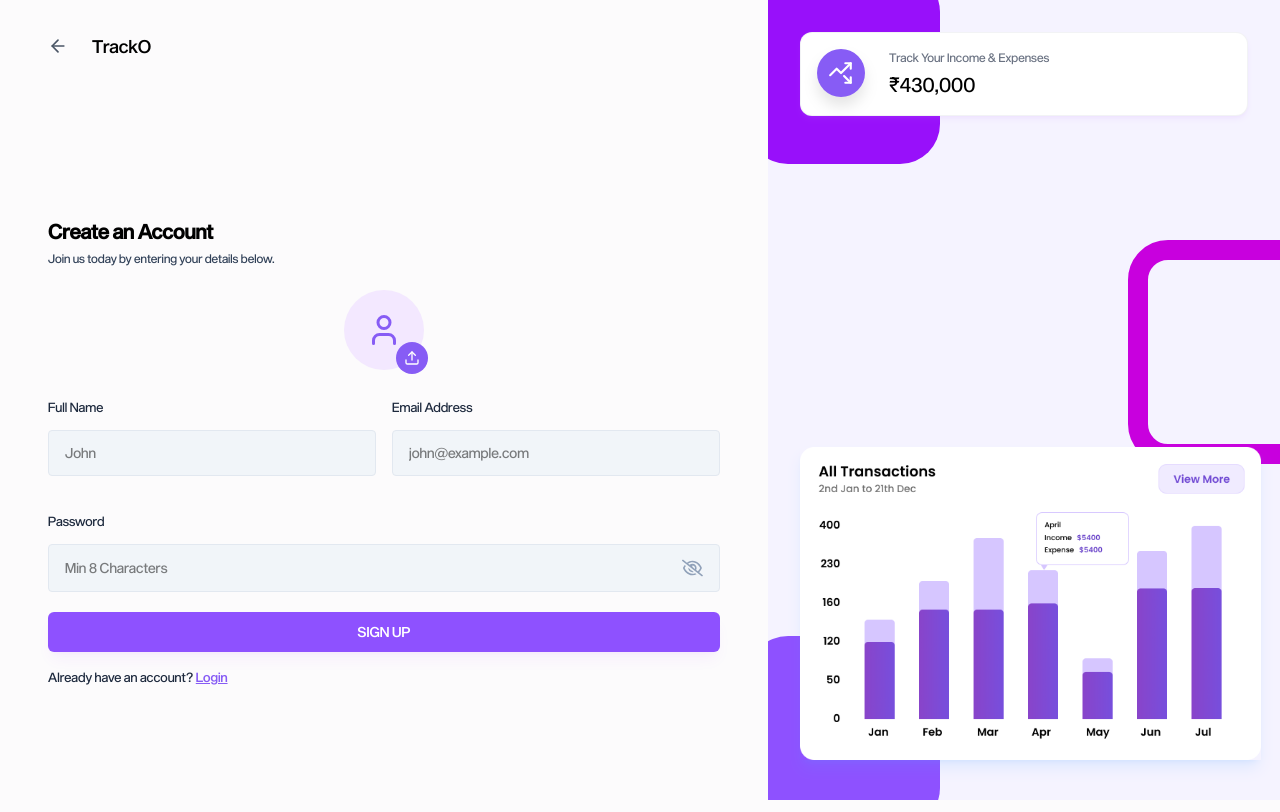
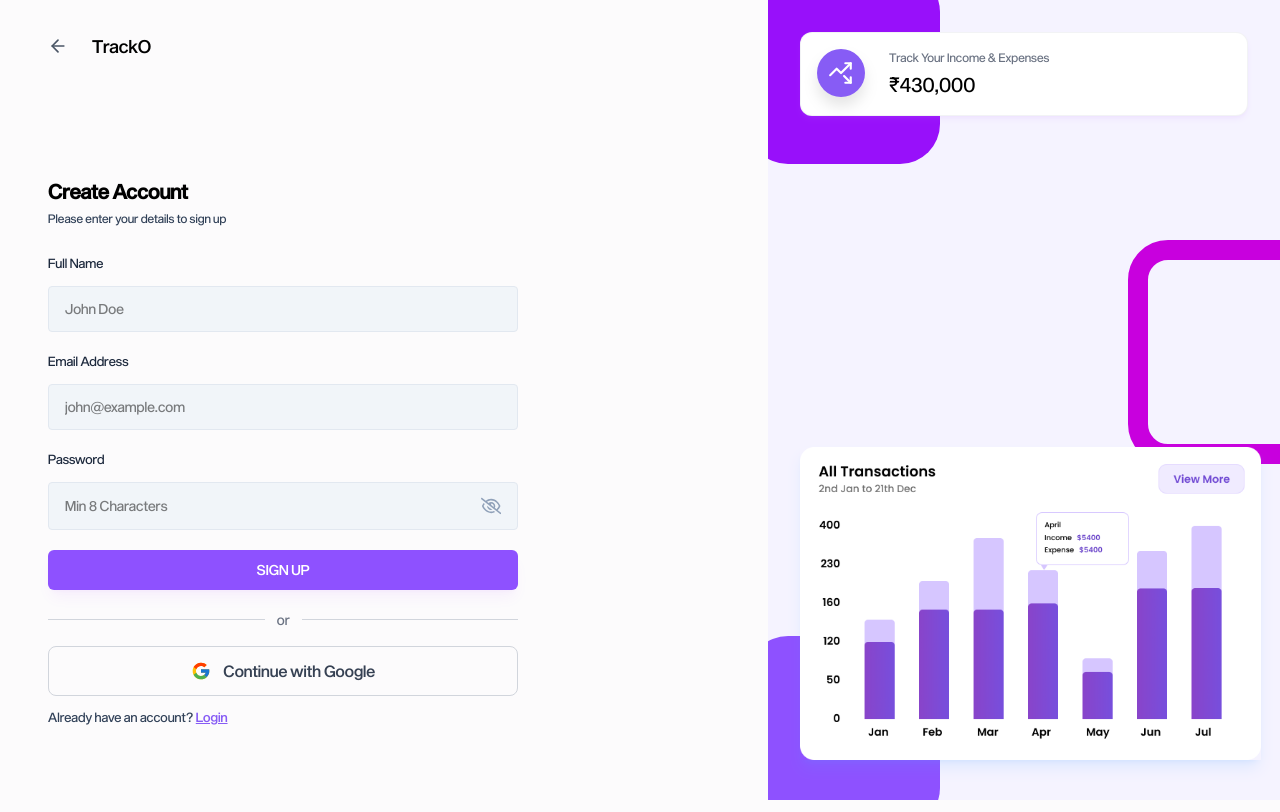
Before and after one commit to SreejaSadhu/TrackO, a React (Vite) app in the folder frontend/expense-tracker/: page /signUp in a window 1280 px wide. Built offline with nearby package versions, Linux system fonts and the light colour scheme; no server answers.

Commit message:
fixing auth routes

```diff
--- a/frontend/expense-tracker/src/components/Expense/AddExpenseForm.jsx
+++ b/frontend/expense-tracker/src/components/Expense/AddExpenseForm.jsx
@@ -13,7 +13,7 @@ const AddExpenseForm = ({onAddExpense}) => {
   const handleChange = (key, value) => setIncome({ ...income, [key]: value });
 
   return (
-    <div>
+    <div className="bg-white p-6 rounded-lg">
       <EmojiPickerPopup
         icon={income.icon}
         onSelect={(selectedIcon) => handleChange("icon", selectedIcon)}
--- a/frontend/expense-tracker/src/components/Income/AddIncomeForm.jsx
+++ b/frontend/expense-tracker/src/components/Income/AddIncomeForm.jsx
@@ -13,7 +13,7 @@ const AddIncomeForm = ({onAddIncome}) => {
   const handleChange = (key, value) => setIncome({ ...income, [key]: value });
 
   return (
-    <div>
+    <div className="bg-white p-6 rounded-lg">
       <EmojiPickerPopup
         icon={income.icon}
         onSelect={(selectedIcon) => handleChange("icon", selectedIcon)}
--- a/frontend/expense-tracker/src/pages/Auth/LoginForm.jsx
+++ b/frontend/expense-tracker/src/pages/Auth/LoginForm.jsx
@@ -85,22 +85,6 @@ const LoginForm = () => {
           Please enter your details to log in
         </p>
 
-        {/* Google Login Button */}
-        <button
-          type="button"
-          onClick={handleGoogleLogin}
-          className="w-full flex items-center justify-center gap-3 px-4 py-3 border border-gray-300 rounded-lg mb-4 hover:bg-gray-50 transition-colors"
-        >
-          <FcGoogle size={20} />
-          <span className="text-gray-700 font-medium">Continue with Google</span>
-        </button>
-
-        <div className="flex items-center my-4">
-          <div className="flex-1 border-t border-gray-300"></div>
-          <span className="px-3 text-gray-500 text-sm">or</span>
-          <div className="flex-1 border-t border-gray-300"></div>
-        </div>
-
         <form onSubmit={handleLogin}>
           <Input
             value={email}
@@ -123,6 +107,23 @@ const LoginForm = () => {
           <button type="submit" className="btn-primary">
             LOGIN
           </button>
+        </form>
+
+        <div className="flex items-center my-4">
+          <div className="flex-1 border-t border-gray-300"></div>
+          <span className="px-3 text-gray-500 text-sm">or</span>
+          <div className="flex-1 border-t border-gray-300"></div>
+        </div>
+
+        {/* Google Login Button - Below the form */}
+        <button
+          type="button"
+          onClick={handleGoogleLogin}
+          className="w-full flex items-center justify-center gap-3 px-4 py-3 border border-gray-300 rounded-lg hover:bg-gray-50 transition-colors"
+        >
+          <FcGoogle size={20} />
+          <span className="text-gray-700 font-medium">Continue with Google</span>
+        </button>
 
         <p className="text-[13px] text-slate-800 mt-3">
           Don't have an account?{" "}
@@ -130,7 +131,6 @@ const LoginForm = () => {
             SignUp
           </Link>
         </p>
-        </form>
       </div>
     </AuthLayout>
   );
--- a/frontend/expense-tracker/src/pages/Auth/SignUpForm.jsx
+++ b/frontend/expense-tracker/src/pages/Auth/SignUpForm.jsx
@@ -1,96 +1,65 @@
-import React, { useContext, useState } from "react";
+import React, { useContext, useEffect, useState } from "react";
 import AuthLayout from "../../components/Layouts/AuthLayout";
-import { Link, useNavigate } from "react-router-dom";
+import { Link, useNavigate, useSearchParams } from "react-router-dom";
 import Input from "../../components/Inputs/Input";
 import { validateEmail } from "../../utils/helper";
-import ProfilePhotoSelector from "../../components/Inputs/ProfilePhotoSelector";
+import axiosInstance from "../../utils/axiosInstance";
 import { API_PATHS } from "../../utils/apiPaths";
-import uploadImage from "../../utils/uploadImage";
 import { UserContext } from "../../context/UserContext";
-import axiosInstance from "../../utils/axiosInstance";
+import { FcGoogle } from "react-icons/fc";
 
 const SignUpForm = () => {
-  const [profilePic, setProfilePic] = useState(null);
   const [fullName, setFullName] = useState("");
   const [email, setEmail] = useState("");
   const [password, setPassword] = useState("");
-
   const [error, setError] = useState(null);
+  const [searchParams] = useSearchParams();
 
   const { updateUser } = useContext(UserContext);
   const navigate = useNavigate();
 
-  // Handle Sign Up Form Submit
-  const handleSignUp = async (e) => {
-    e.preventDefault();
+  // Handle Google OAuth callback
+  useEffect(() => {
+    const token = searchParams.get('token');
+    const user = searchParams.get('user');
 
-    let profileImageUrl = "";
-
-    if (!fullName) {
-      setError("Please enter your name");
-      return;
-    }
-
-    if (!validateEmail(email)) {
-      setError("Please enter a valid email address.");
-      return;
-    }
-
-    if (!password || password.length < 8) {
-      setError("Please enter the correct password");
-      return;
-    }
-
-    setError("");
-
-    // SignUp API Call
+    if (token && user) {
       try {
-      // Upload image if present
-      if (profilePic) {
-        const imgUploadRes = await uploadImage(profilePic);
-        profileImageUrl = imgUploadRes.imageUrl || "";
-      }
-
-      const response = await axiosInstance.post(API_PATHS.AUTH.REGISTER, {
-        fullName,
-        email,
-        password,
-        profileImageUrl,
-      });
-
-      const { token, user } = response.data;
-
-      if (token) {
+        const userData = JSON.parse(decodeURIComponent(user));
         localStorage.setItem("token", token);
-        updateUser(user);
+        updateUser(userData);
         navigate("/dashboard");
-      }
       } catch (error) {
-      if (error.response && error.response.data.message) {
-        setError(error.response.data.message);
-      } else {
-        setError("Something went wrong. Please try again.");
+        setError("Authentication failed. Please try again.");
       }
     }
+  }, [searchParams, updateUser, navigate]);
+
+  // Handle Google OAuth
+  const handleGoogleSignup = () => {
+    window.location.href = `${import.meta.env.VITE_API_URL}/api/v1/auth/google`;
+  };
+
+  // Handle Signup Form Submit
+  const handleSignup = async (e) => {
+    e.preventDefault();
+    // ... your existing signup logic
   };
 
   return (
     <AuthLayout>
-      <div className="lg:w-[100%] h-auto md:h-full mt-10 md:mt-0 flex flex-col justify-center">
-        <h3 className="text-xl font-semibold text-black">Create an Account</h3>
+      <div className="lg:w-[70%] h-3/4 md:h-full flex flex-col justify-center">
+        <h3 className="text-xl font-semibold text-black">Create Account</h3>
         <p className="text-xs text-slate-700 mt-[5px] mb-6">
-          Join us today by entering your details below.
+          Please enter your details to sign up
         </p>
 
-        <form onSubmit={handleSignUp}>
-          <ProfilePhotoSelector image={profilePic} setImage={setProfilePic} />
-
-          <div className="grid grid-cols-1 md:grid-cols-2 gap-4">
+        <form onSubmit={handleSignup}>
           <Input
             value={fullName}
             onChange={({ target }) => setFullName(target.value)}
             label="Full Name"
-              placeholder="John"
+            placeholder="John Doe"
             type="text"
           />
 
@@ -102,7 +71,6 @@ const SignUpForm = () => {
             type="text"
           />
 
-            <div className="col-span-2">
           <Input
             value={password}
             onChange={({ target }) => setPassword(target.value)}
@@ -110,22 +78,36 @@ const SignUpForm = () => {
             placeholder="Min 8 Characters"
             type="password"
           />
-            </div>
-          </div>
 
           {error && <p className="text-red-500 text-xs pb-2.5">{error}</p>}
 
           <button type="submit" className="btn-primary">
             SIGN UP
           </button>
+        </form>
 
-          <p className="text-[13px] text-slate-800 mt-3">
+        <div className="flex items-center my-4">
+          <div className="flex-1 border-t border-gray-300"></div>
+          <span className="px-3 text-gray-500 text-sm">or</span>
+          <div className="flex-1 border-t border-gray-300"></div>
+        </div>
+
+        {/* Google Signup Button - Below the form */}
+        <button
+          type="button"
+          onClick={handleGoogleSignup}
+          className="w-full flex items-center justify-center gap-3 px-4 py-3 border border-gray-300 rounded-lg hover:bg-gray-50 transition-colors"
+        >
+          <FcGoogle size={20} />
+          <span className="text-gray-700 font-medium">Continue with Google</span>
+        </button>
+
+        <p className="text-[13px] text-slate-700 mt-3">
           Already have an account?{" "}
           <Link className="font-medium text-primary underline" to="/login">
             Login
           </Link>
         </p>
-        </form>
       </div>
     </AuthLayout>
   );
```
Lines whose indentation alone changed are shown as unchanged.
